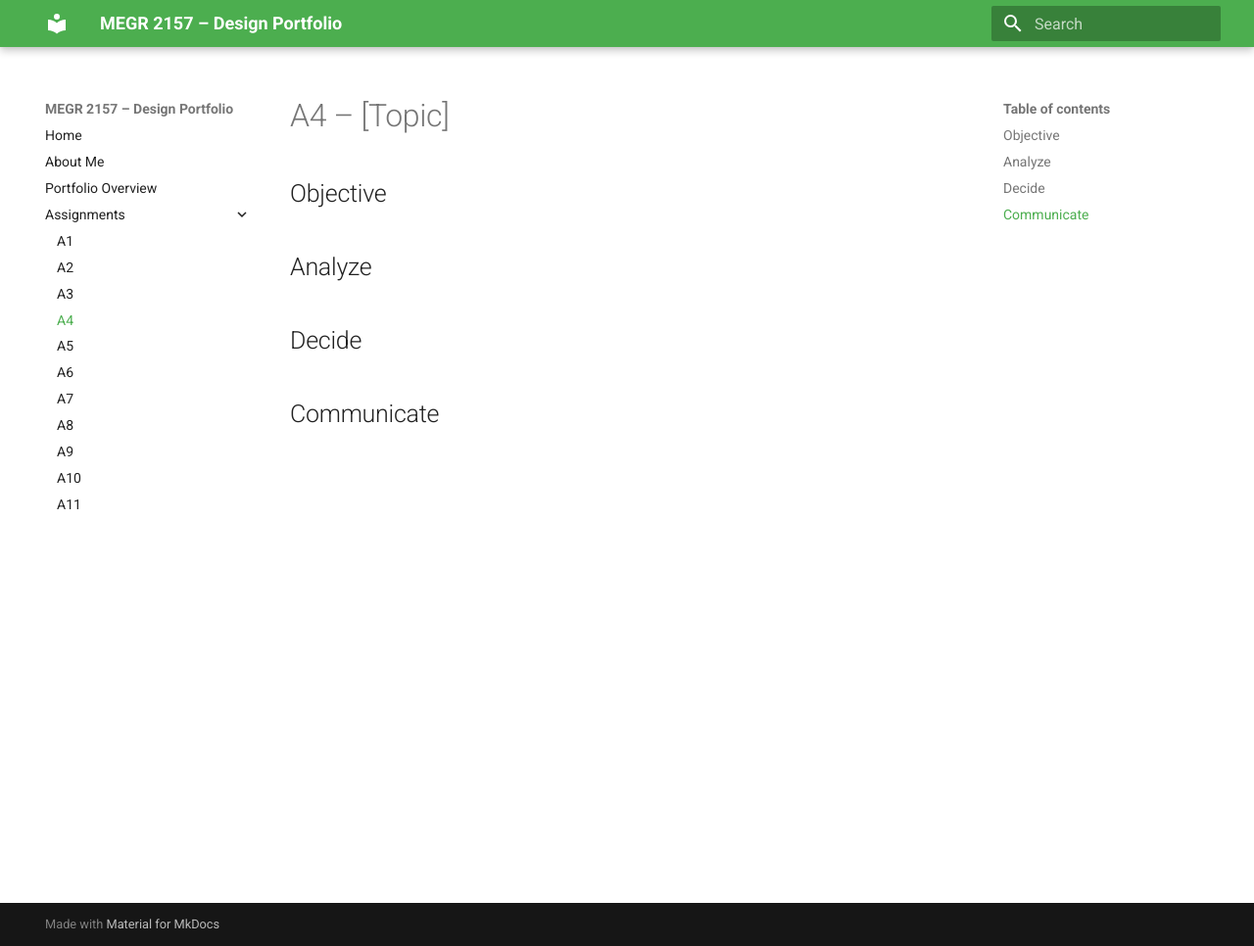
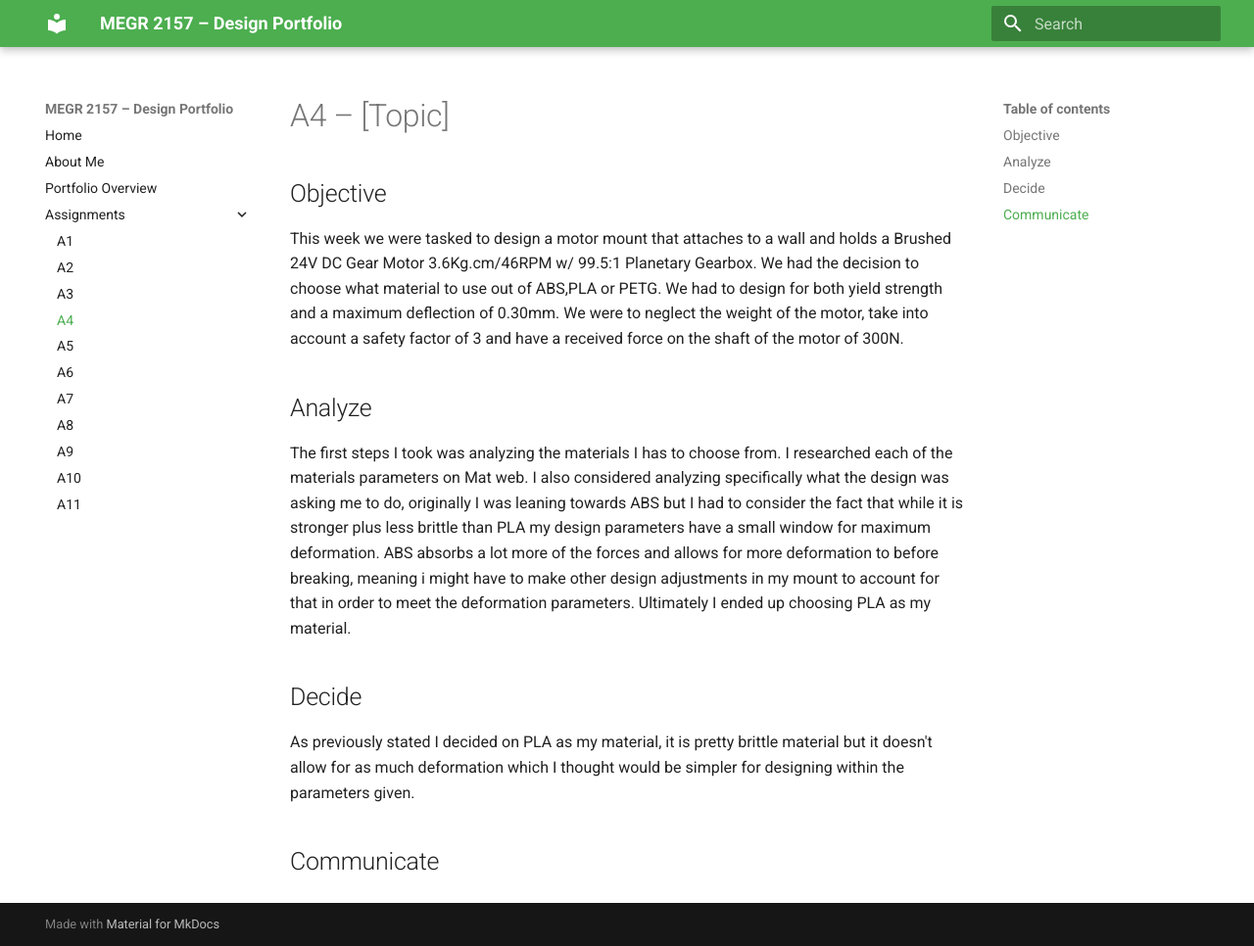
Before and after one commit to alinahsarratt/megr2157-portfolio, an MkDocs documentation site: the page built from docs/assignments/A04/index.md, in a window 1280 px wide and 966 px high. Shown: the whole window at 98% size. Built offline with MkDocs 1.6.1 and Material for MkDocs 9.7.7, drawn with Linux system fonts in a browser that asks for light colours.

Commit message:
Update A4 assignment with design objectives and analysis
Added detailed objective and analysis for motor mount design project, including material selection and considerations for deformation.

```diff
--- a/docs/assignments/A04/index.md
+++ b/docs/assignments/A04/index.md
@@ -1,12 +1,13 @@
 # A4 – [Topic]
 
 ## Objective
-
+This week we were tasked to design a motor mount that attaches to a wall and holds a Brushed 24V DC Gear Motor 3.6Kg.cm/46RPM w/ 99.5:1 Planetary Gearbox. We had the decision to choose what material to use out of ABS,PLA or PETG. We had to design for both yield strength and a maximum deflection of 0.30mm. We were to neglect the weight of the motor, take into account a safety factor of 3 and have a received force on the shaft of the motor of 300N.
 
 ## Analyze
-
+The first steps I took was analyzing the materials I has to choose from. I researched each of the materials parameters on Mat web. I also considered analyzing specifically what the design was asking me to do, originally I was leaning towards ABS but I had to consider the fact that while it is stronger plus less brittle than PLA my design parameters have a small window for maximum deformation. ABS absorbs a lot more of the forces and allows for more deformation to before breaking, meaning i might have to make other design adjustments in my mount to account for that in order to meet the deformation parameters. Ultimately I ended up choosing PLA as my material.
 
 ## Decide
+As previously stated I decided on PLA as my material, it is pretty brittle material but it doesn't allow for as much deformation which I thought would be simpler for designing within the parameters given.
 
 
 ## Communicate
```
